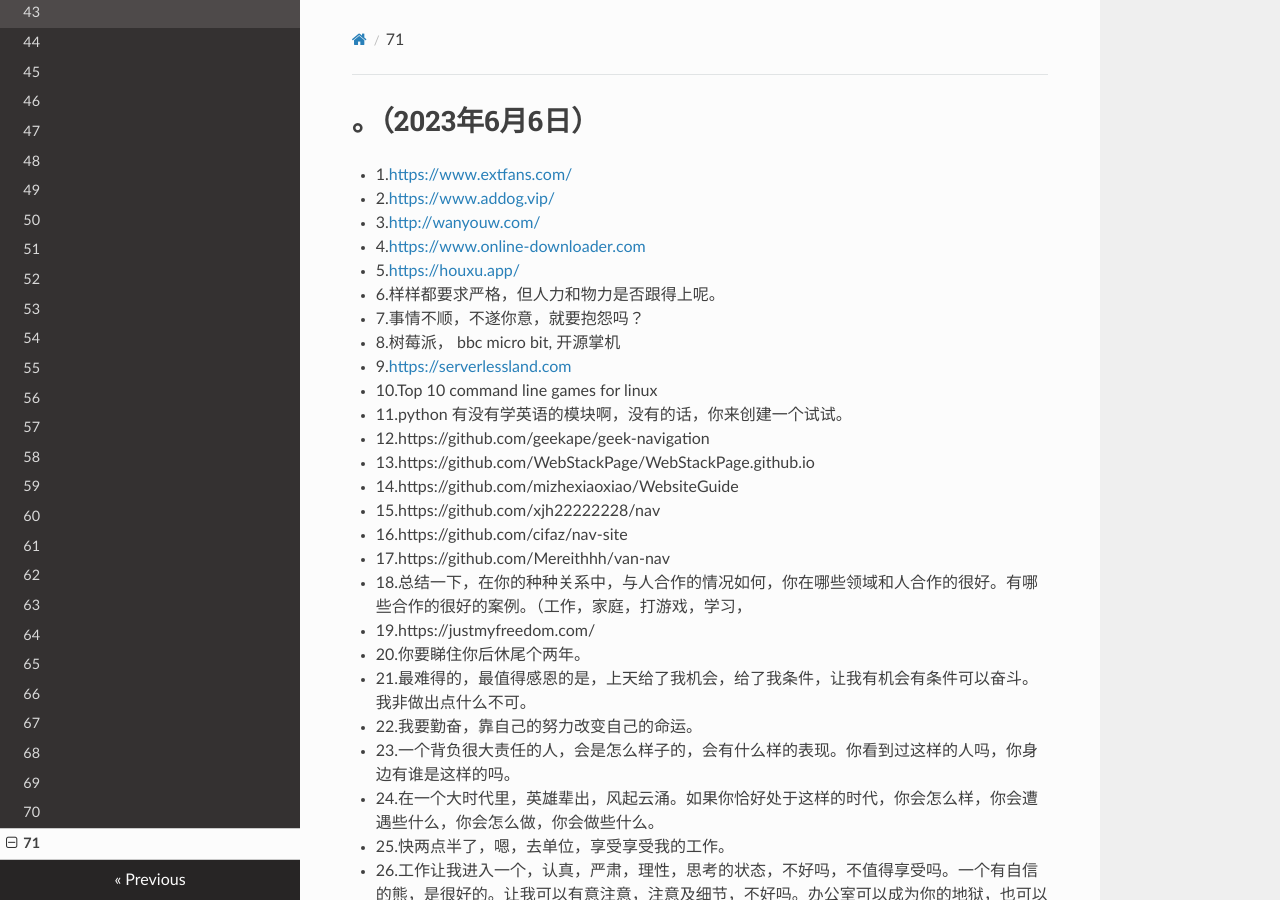
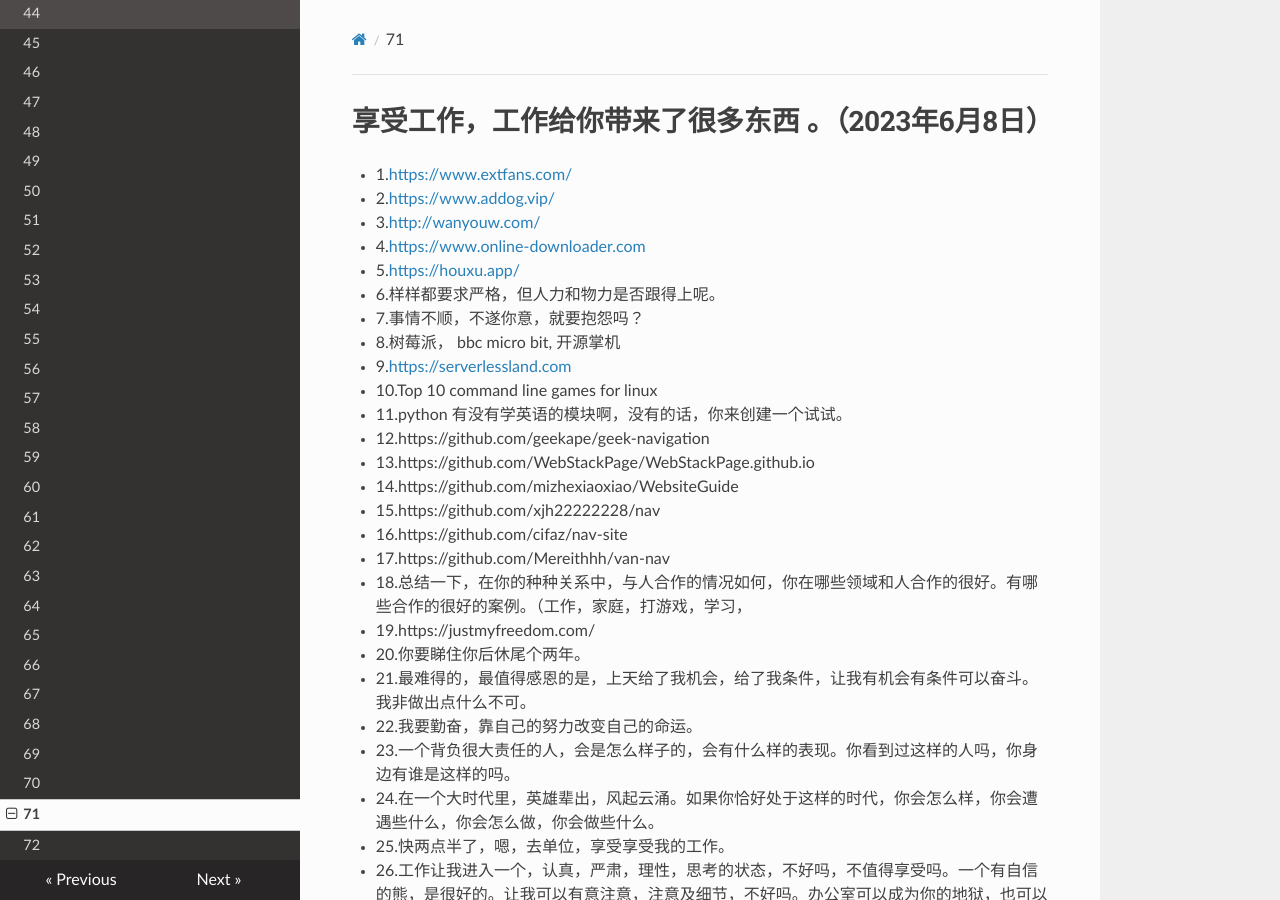
Before and after one commit to lizkca/theblog, an MkDocs documentation site: the page built from docs/71.md, in a window 1280 px wide and 900 px high. Built offline with MkDocs 1.6.1, drawn with Linux system fonts in a browser that asks for light colours; nearby versions of some CDN libraries.

Commit message:
71.md (fix title)

```diff
--- a/docs/71.md
+++ b/docs/71.md
@@ -1,4 +1,4 @@
-# 。（2023年6月6日）
+#享受工作，工作给你带来了很多东西 。（2023年6月8日）
 
 - 1.[https://www.extfans.com/](https://www.extfans.com/)
 - 2.[https://www.addog.vip/](https://www.addog.vip)
--- a/mkdocs.yml
+++ b/mkdocs.yml
@@ -72,4 +72,5 @@ nav:
     - 69: 69.md
     - 70: 70.md
     - 71: 71.md
+    - 72: 72.md
 theme: readthedocs
```
Also changed, not shown: docs/72.md (added, +3 -0 lines).
